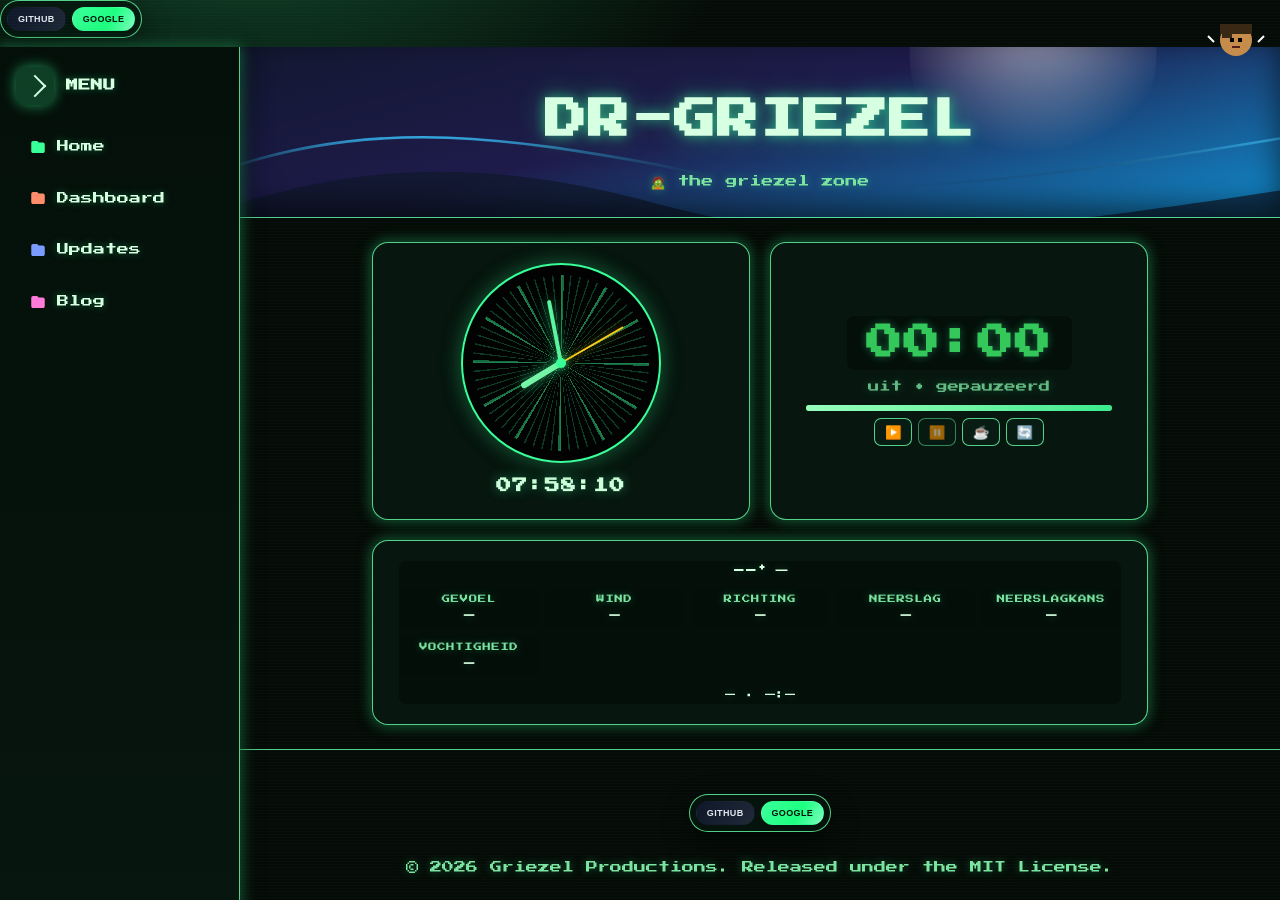
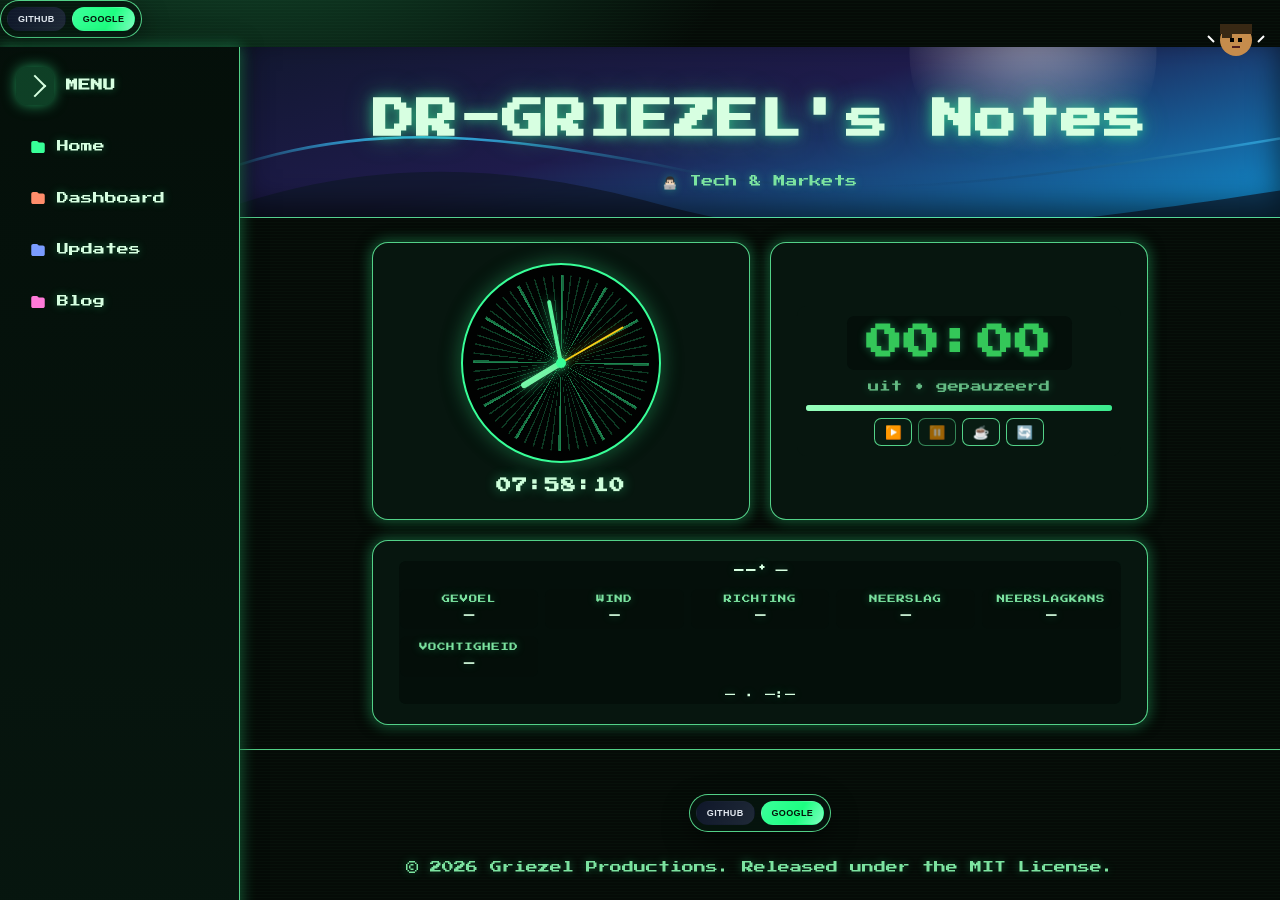
Before and after one commit to DR-GRIEZEL/dr-griezel.github.io, a Jekyll site: the page built from html/nav/index.html, in a window 1280 px wide and 900 px high. Built offline with Jekyll 4.4.1, drawn with Linux system fonts in a browser that asks for light colours; comment, search, counter and statistics services are not loaded.

Commit message:
Update _config.yml

```diff
--- a/_config.yml
+++ b/_config.yml
@@ -1,4 +1,5 @@
 url: "https://dr-griezel.github.io"
 baseurl: ""
-title: "DR-GRIEZEL"
-subtitle: "🧟 the griezel zone"
+title: "DR-GRIEZEL's Notes"
+subtitle: "👨🏻‍💻 Tech & Markets"
+copyright: "DR-GRIEZEL, bachjamal-commits44"
```
